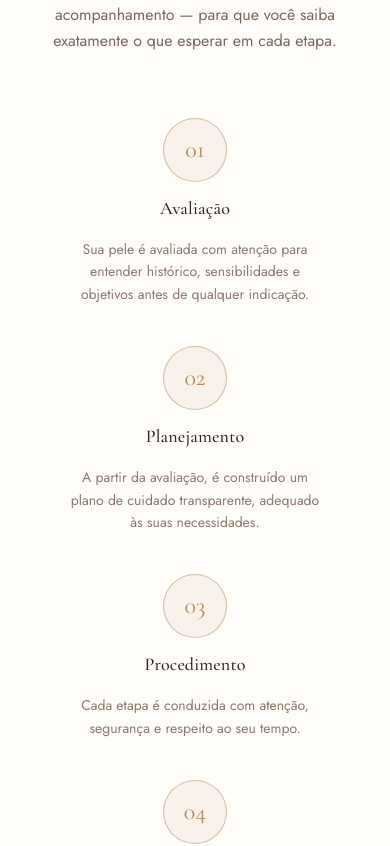
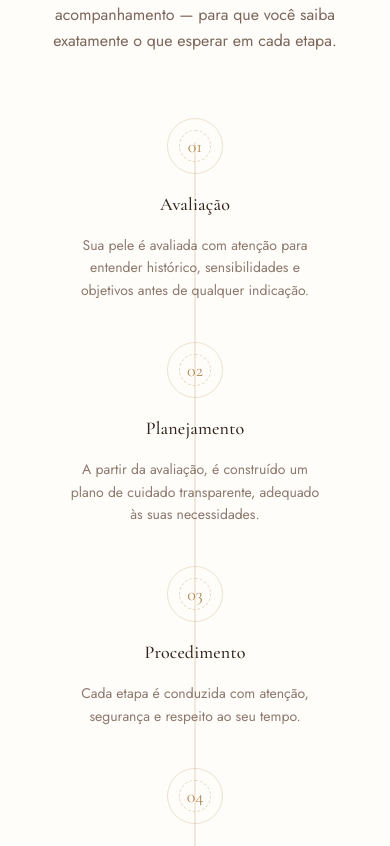
Before and after one commit to vitordematos2016-cloud/estetica-leticia-balbinott, a React (Vite) app: page / in a window 390 px wide. Shown: the part 9670-10516 px from the top of the page. Built offline with nearby package versions, Linux system fonts and the light colour scheme.

Commit message:
Personalizar jornada de atendimento com ornamentos

```diff
--- a/src/components/sections/HowItWorks.tsx
+++ b/src/components/sections/HowItWorks.tsx
@@ -1,10 +1,16 @@
+import { useRef } from 'react';
+import { motion, useInView } from 'motion/react';
 import { siteContent } from '../../data/siteContent';
 import { Container } from '../ui/Container';
 import { SectionHeading } from '../ui/SectionHeading';
+import { Ornament } from '../ui/Ornament';
 import { Reveal, RevealGroup, RevealItem } from '../motion/reveal';
+import { EASE_OUT } from '../motion/variants';
 
 export function HowItWorks() {
   const { howItWorks } = siteContent;
+  const pathRef = useRef<HTMLDivElement>(null);
+  const isPathInView = useInView(pathRef, { once: true, amount: 0.25 });
 
   return (
     <section className="py-24 sm:py-28">
@@ -13,30 +19,45 @@ export function HowItWorks() {
           <SectionHeading eyebrow="Jornada" title={howItWorks.title} text={howItWorks.text} />
         </Reveal>
 
-        <RevealGroup as="ol" stagger={0.08} className="grid gap-10 sm:grid-cols-2 lg:grid-cols-5 lg:gap-6">
+        <div ref={pathRef} className="relative">
+          <motion.div
+            aria-hidden="true"
+            className="absolute left-1/2 top-6 bottom-6 w-px origin-top -translate-x-1/2 bg-gold/35 sm:hidden"
+            initial={{ scaleY: 0 }}
+            animate={{ scaleY: isPathInView ? 1 : 0 }}
+            transition={{ duration: 0.9, ease: EASE_OUT }}
+          />
+          <motion.div
+            aria-hidden="true"
+            className="absolute inset-x-6 top-8 hidden h-px origin-left bg-gradient-to-r from-transparent via-gold/45 to-transparent lg:block"
+            initial={{ scaleX: 0 }}
+            animate={{ scaleX: isPathInView ? 1 : 0 }}
+            transition={{ duration: 1, ease: EASE_OUT }}
+          />
+
+          <RevealGroup
+            as="ol"
+            active={isPathInView}
+            stagger={0.1}
+            className="relative grid gap-10 sm:grid-cols-2 lg:grid-cols-5 lg:gap-6"
+          >
             {howItWorks.steps.map((step, index) => (
               <RevealItem
                 as="li"
                 key={step.title}
-              className="relative flex flex-col items-center gap-4 text-center"
+                className="flex flex-col items-center gap-4 text-center"
               >
-              <div className="flex flex-col items-center gap-3">
-                <span className="flex h-16 w-16 items-center justify-center rounded-full border border-gold/50 bg-cream-light/50 font-heading text-2xl text-gold">
+                <Ornament size="sm">
+                  <span className="font-heading text-lg text-gold sm:text-xl">
                     {String(index + 1).padStart(2, '0')}
                   </span>
+                </Ornament>
                 <h3 className="text-lg text-brown-dark">{step.title}</h3>
-              </div>
                 <p className="max-w-[16rem] text-sm leading-relaxed text-brown/70">{step.text}</p>
-
-              {index < howItWorks.steps.length - 1 && (
-                <span
-                  aria-hidden="true"
-                  className="absolute right-[-1.5rem] top-8 hidden h-px w-12 bg-gold/40 lg:block"
-                />
-              )}
               </RevealItem>
             ))}
           </RevealGroup>
+        </div>
       </Container>
     </section>
   );
--- a/src/components/sections/Purpose.tsx
+++ b/src/components/sections/Purpose.tsx
@@ -2,21 +2,9 @@ import { useRef } from 'react';
 import { motion, useInView } from 'motion/react';
 import { siteContent } from '../../data/siteContent';
 import { Container } from '../ui/Container';
+import { Ornament } from '../ui/Ornament';
 import { Reveal } from '../motion/reveal';
 import { EASE_OUT } from '../motion/variants';
-
-function Ornament({ mirror = false }: { mirror?: boolean }) {
-  return (
-    <div
-      aria-hidden="true"
-      className={`relative h-20 w-20 sm:h-24 sm:w-24 ${mirror ? 'scale-x-[-1]' : ''}`}
-    >
-      <div className="absolute inset-0 rounded-full border border-gold/25" />
-      <div className="absolute inset-3 rounded-full border border-dashed border-gold/30" />
-      <span className="absolute left-1/2 top-1/2 h-1.5 w-1.5 -translate-x-1/2 -translate-y-1/2 rounded-full bg-gold/50" />
-    </div>
-  );
-}
 
 export function Purpose() {
   const { purpose } = siteContent;
--- /dev/null
+++ b/src/components/ui/Ornament.tsx
@@ -0,0 +1,38 @@
+import type { ReactNode } from 'react';
+
+const sizeClasses = {
+  md: 'h-20 w-20 sm:h-24 sm:w-24',
+  sm: 'h-14 w-14 sm:h-16 sm:w-16',
+} as const;
+
+interface OrnamentProps {
+  mirror?: boolean;
+  size?: keyof typeof sizeClasses;
+  className?: string;
+  /** Conteúdo central opcional (ex.: número de uma etapa). Sem isso, mantém
+   * o pontinho dourado original do medalhão. */
+  children?: ReactNode;
+}
+
+/** Medalhão decorativo (anel sólido + anel tracejado) usado como assinatura
+ * visual em várias seções — origem em Purpose, hoje também em HowItWorks. */
+export function Ornament({ mirror = false, size = 'md', className = '', children }: OrnamentProps) {
+  return (
+    <div
+      aria-hidden="true"
+      className={`relative ${sizeClasses[size]} ${mirror ? 'scale-x-[-1]' : ''} ${className}`}
+    >
+      <div className="absolute inset-0 rounded-full border border-gold/25" />
+      <div className="absolute inset-3 rounded-full border border-dashed border-gold/30" />
+      {children ? (
+        <span
+          className={`absolute inset-0 flex items-center justify-center ${mirror ? 'scale-x-[-1]' : ''}`}
+        >
+          {children}
+        </span>
+      ) : (
+        <span className="absolute left-1/2 top-1/2 h-1.5 w-1.5 -translate-x-1/2 -translate-y-1/2 rounded-full bg-gold/50" />
+      )}
+    </div>
+  );
+}
```
Lines whose indentation alone changed are shown as unchanged.
